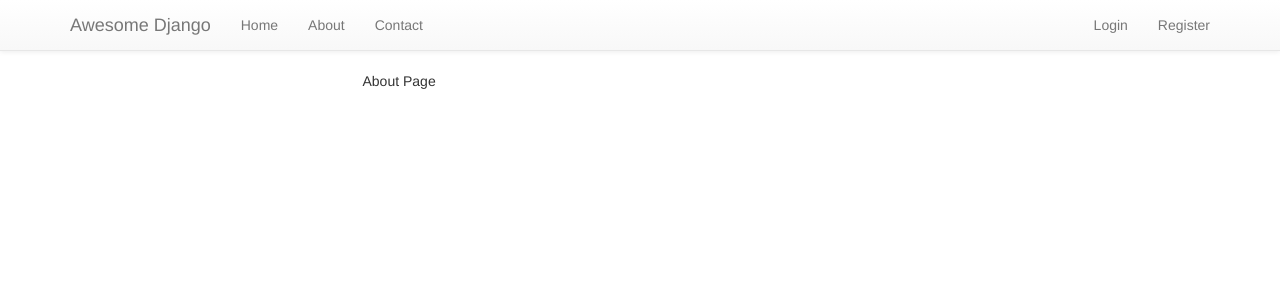
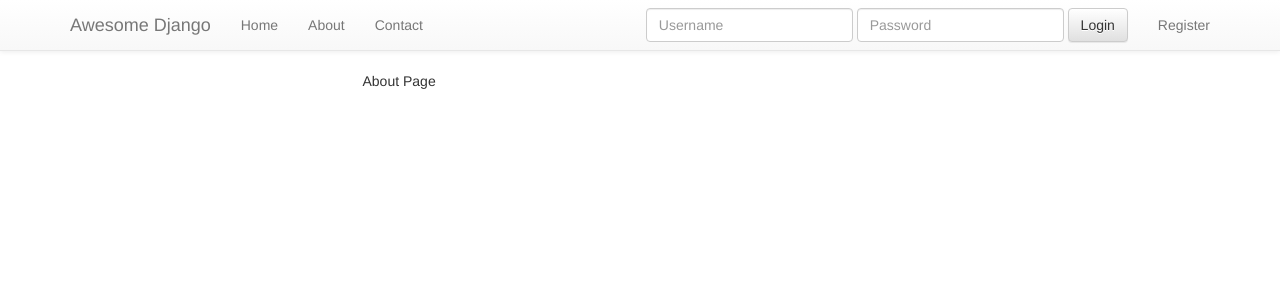
Before and after one commit to belzeba/tutorials, a Django app: page /about/ in a window 1280 px wide. Shown: the top 300 px of the page. Run offline with Django 3.2, Linux system fonts and the light colour scheme; some libraries are stand-ins or nearby versions.

Commit message:
Added login form in navigation bar

```diff
--- a/django/Try_Django_18/templates/navbar.html
+++ b/django/Try_Django_18/templates/navbar.html
@@ -36,10 +36,22 @@
                 {% if request.user.is_authenticated %}
                     <li><a href="{% url 'auth_logout' %}">Logout</a></li>
                 {% else %}
-                    <li><a href="{% url 'auth_login' %}">Login</a></li>
                     <li><a href="{% url 'registration_register' %}">Register</a></li>
                 {% endif %}
             </ul>
+            {# Navigation bar form with CSRF token#}
+            {# If user is not logged in, show login form in navigation bar #}
+            {% if not request.user.is_authenticated and not "/accounts/login" in request.get_full_path %}
+                <form class="navbar-form navbar-right" method="POST" action="{% url 'auth_login' %}">{% csrf_token %}
+                    <div class="form-group">
+                        <input type="text" class="form-control" name="username" placeholder="Username"/>
+                    </div>
+                    <div class="form-group">
+                        <input type="password" class="form-control" name="password" placeholder="Password"/>
+                    </div>
+                    <button type="submit" class="btn btn-default">Login</button>
+                </form>
+            {% endif %}
         </div><!--/.nav-collapse -->
     </div>
 </nav>
```
